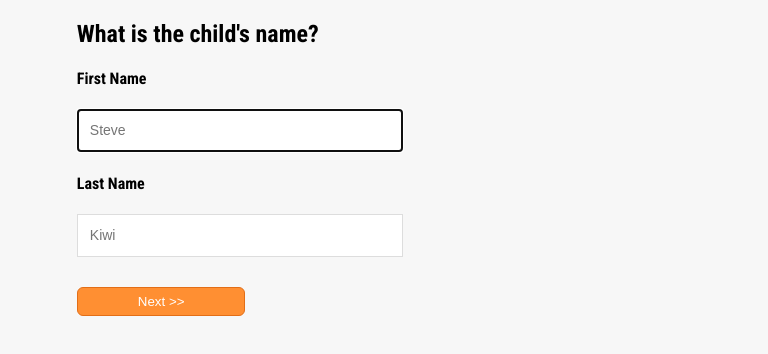
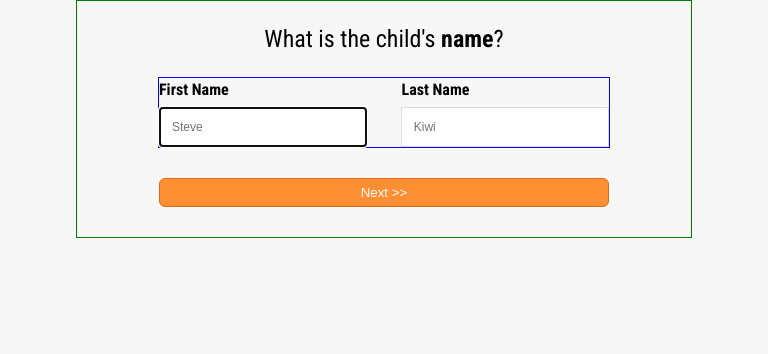
Before and after one commit to alexinachong/profile-wizard, a React (Create React App) app: page / in a window 768 px wide. Shown: the top 354 px of the page. Built offline with nearby package versions, Linux system fonts and the light colour scheme.

Commit message:
Add media queries for profile and name components

```diff
--- a/src/components/name_field/name_field.jsx
+++ b/src/components/name_field/name_field.jsx
@@ -27,7 +27,8 @@ class NameField extends React.Component {
       <div className="name-field-container">
         <h2>What is the child's <strong>name</strong>?</h2>
 
-        <label>
+        <div className="name-inner-container">
+          <label className="name-labels">
             <h4>First Name</h4>
             <input
               type="text"
@@ -40,7 +41,7 @@ class NameField extends React.Component {
             />
           </label>
 
-        <label>
+          <label className="name-labels" id="last-name-input">
             <h4>Last Name</h4>
             <input
               type="text"
@@ -52,6 +53,7 @@ class NameField extends React.Component {
             />
           </label>
         </div>
+      </div>
     );
   }
 
--- a/src/components/profile_page/profile_page.jsx
+++ b/src/components/profile_page/profile_page.jsx
@@ -13,7 +13,7 @@ class ProfilePage extends React.Component {
     };
 
     this.handleSubmit = this.handleSubmit.bind(this);
-    // other methods?
+    this.displayButtonText = this.displayButtonText.bind(this);
   }
 
   handleSubmit(e) {
@@ -22,12 +22,23 @@ class ProfilePage extends React.Component {
       this.setState({pageNum: this.state.pageNum + 1});
       this.props.incrementPageNum();
     } else {
-      // submit info
-      this.setState({pageNum: 0});
+      this.setState({
+        pageNum: 0,
+        firstName: '',
+        lastName: '',
+        birthday: '',
+        gender: '',
+        relationship: ''
+      });
     }
-    // call action to advance to next page
-    // if fields are not empty:
-    // this.props.goToNextPage();
+  }
+
+  displayButtonText() {
+    let buttonText = 'Next >>';
+    if (this.state.pageNum === 3) {
+      buttonText = 'Done!';
+    }
+    return buttonText;
   }
 
   render() {
@@ -36,7 +47,7 @@ class ProfilePage extends React.Component {
 
         {this.state.components[this.state.pageNum]}
 
-        <button onClick={this.handleSubmit} className="form-buttons">Next >></button>
+        <button onClick={this.handleSubmit} className="form-buttons">{this.displayButtonText()}</button>
       </div>
     );
   }
--- a/src/components/profile_page/profile_page_container.js
+++ b/src/components/profile_page/profile_page_container.js
@@ -12,7 +12,6 @@ const mapStateToProps = (state, ownProps) => {
 const mapDispatchToProps = (dispatch, ownProps) => {
   return {
     incrementPageNum: () => dispatch(incrementPageNum())
-
   };
 };
 
--- a/src/components/relationship_field/relationship_field.jsx
+++ b/src/components/relationship_field/relationship_field.jsx
@@ -38,31 +38,31 @@ class RelationshipField extends React.Component {
         <div className="relationship-field-options-container">
           <label>
             <input type="radio" id="relationship-option-1"
-              name="relationship" value="son" />
+              name="relationship" value="son" onChange={this.update('relationship')} />
               <span>Son</span>
           </label>
 
           <label>
             <input type="radio" id="relationship-option-3"
-              name="relationship" value="family-friend" />
+              name="relationship" value="family-friend" onChange={this.update('relationship')} />
               <span>Family Friend</span>
           </label>
 
           <label>
             <input type="radio" id="relationship-option-4"
-              name="relationship" value="grandson" />
+              name="relationship" value="grandson" onChange={this.update('relationship')} />
               <span>Grandson</span>
           </label>
 
           <label>
             <input type="radio" id="relationship-option-6"
-              name="relationship" value="other" />
+              name="relationship" value="other" onChange={this.update('relationship')} />
               <span>Other</span>
           </label>
 
           <label>
             <input type="radio" id="relationship-option-7"
-              name="relationship" value="nephew" />
+              name="relationship" value="nephew" onChange={this.update('relationship')} />
               <span>Nephew</span>
           </label>
         </div>
@@ -72,31 +72,31 @@ class RelationshipField extends React.Component {
         <div className="relationship-field-options-container">
           <label>
             <input type="radio" id="relationship-option-2"
-              name="relationship" value="daughter" />
+              name="relationship" value="daughter" onChange={this.update('relationship')} />
               <span>Daughter</span>
           </label>
 
           <label>
             <input type="radio" id="relationship-option-3"
-              name="relationship" value="family-friend" />
+              name="relationship" value="family-friend" onChange={this.update('relationship')} />
               <span>Family Friend</span>
           </label>
 
           <label>
             <input type="radio" id="relationship-option-5"
-              name="relationship" value="granddaughter" />
+              name="relationship" value="granddaughter" onChange={this.update('relationship')} />
               <span>Granddaughter</span>
           </label>
 
           <label>
             <input type="radio" id="relationship-option-6"
-              name="relationship" value="other" />
+              name="relationship" value="other" onChange={this.update('relationship')} />
               <span>Other</span>
           </label>
 
           <label>
             <input type="radio" id="relationship-option-8"
-              name="relationship" value="niece" />
+              name="relationship" value="niece" onChange={this.update('relationship')} />
               <span>Niece</span>
           </label>
         </div>
--- a/src/index.css
+++ b/src/index.css
@@ -1,14 +1,44 @@
+/* CSS RESET */
+html, body, div, span, h1, h2, h3, h4, a, ol, ul, li, form, label, article, aside, figure, figcaption, footer, header, nav {
+  margin: 0;
+  padding: 0;
+  border: 0;
+  font-size: 100%;
+  font: inherit;
+  vertical-align: baseline;
+}
+
 body {
-  margin: 0;
+  line-height: 1.5;
+}
+
+ol, ul {
+  list-style: none;
+}
+
+img {
+  width: 100%
+}
+
+/* STYLE BEGINS BELOW */
+
+body {
+  margin: 0 auto;
   padding: 0;
   font-family: 'Roboto Condensed', sans-serif;
   background-color: #f7f7f7;
 }
 
-.container {
+h2 {
+  font-size: 1.5em;
+  padding: 20px 0px;
+}
+
+/* .container {
   width: 80%;
   margin: 0 auto;
-}
+  border: 1px solid green;
+} */
 
 .form-buttons {
   background-color: #ff8f32;
@@ -70,4 +100,176 @@ body {
   box-shadow: 0 0 10px #00bebe;
 }
 
-/*  FIX: h2 CSS so only keyword is bolded */
+/* Phone only */
+@media (max-width:599px) {
+  .container {
+    width: 90%;
+    margin: 0 auto;
+    border: 1px solid orange;
+  }
+
+  #last-name-input {
+    display: flex;
+    align-items: flex-end;
+  }
+
+  #last-name-input h4 {
+    align-self: flex-start;
+    padding-left: 12px;
+  }
+
+  .profile-input {
+    font-size: 12px;
+    padding: 10px 12px;
+    border: 1px solid #dddddd;
+    line-height: 1.5em;
+    color: #666666;
+    width: 75%;
+  }
+
+  .form-buttons {
+    width: 304px;
+    background-color: #ff8f32;
+    border: solid 1px #e26e17;
+    color: #ffffff;
+    border-radius: 6px;
+    padding: 6px 60px;
+    margin: 30px 0px;
+  }
+
+
+  h4 {
+    font-weight: bold;
+    font-size: 0.85em;
+    padding-bottom: 5px;
+  }
+}
+
+/* Phone and Tablet Portrait */
+@media (max-width:899px) {
+  .profile-page-container {
+    display: flex;
+    flex-direction: column;
+    align-items: center;
+    margin: 0 auto;
+  }
+
+  .name-field-container {
+    display: flex;
+    flex-direction: column;
+    align-items: center;
+    margin: 0 auto;
+  }
+
+  .name-inner-container {
+    display: flex;
+    flex-direction: row;
+    justify-content: center;
+  }
+
+  .name-labels {
+    display: flex;
+    flex-direction: column;
+    justify-content: space-between;
+  }
+
+}
+
+/* Tablet Portrait Only */
+@media (min-width:600px) and (max-width:899px) {
+  .container {
+    width: 80%;
+    margin: 0 auto;
+    border: 1px solid green;
+  }
+
+  .name-field-container {
+    width: 90%;
+  }
+
+  .name-inner-container {
+    width: 450px;
+    display: flex;
+    justify-content: space-between;
+    border: 1px solid blue;
+  }
+
+  #last-name-input {
+    display: flex;
+    align-items: flex-end;
+  }
+
+  #last-name-input h4 {
+    align-self: flex-start;
+    margin-left: -5px;
+  }
+
+  .name-labels {
+    width: 45%;
+  }
+
+  .profile-input {
+    font-size: 12px;
+    padding: 10px 12px;
+    border: 1px solid #dddddd;
+    line-height: 1.5em;
+    color: #666666;
+    width: 90%;
+  }
+
+  .form-buttons {
+    width: 450px;
+    background-color: #ff8f32;
+    border: solid 1px #e26e17;
+    color: #ffffff;
+    border-radius: 6px;
+    padding: 6px 60px;
+    margin: 30px 0px;
+  }
+
+  h4 {
+    font-weight: bold;
+    font-size: 1em;
+    padding-bottom: 5px;
+  }
+
+}
+
+/* Tablet Landscape and Up */
+@media (min-width:900px) {
+  .container {
+    width: 80%;
+    margin: 0 auto;
+    border: 1px solid green;
+  }
+
+  .profile-input {
+    font-size: 12px;
+    padding: 10px 12px;
+    border: 1px solid #dddddd;
+    line-height: 1.5em;
+    color: #666666;
+    width: 400px;
+    margin-bottom: 25px;
+  }
+
+  .form-buttons {
+    width: 425px;
+    background-color: #ff8f32;
+    border: solid 1px #e26e17;
+    color: #ffffff;
+    border-radius: 6px;
+    padding: 6px 60px;
+    margin: 30px 0px;
+  }
+
+  h4 {
+    font-weight: bold;
+    padding-bottom: 5px;
+  }
+}
+
+/* Desktop and Up */
+@media (min-width:1200px) {
+
+}
```
Lines whose indentation alone changed are shown as unchanged.
